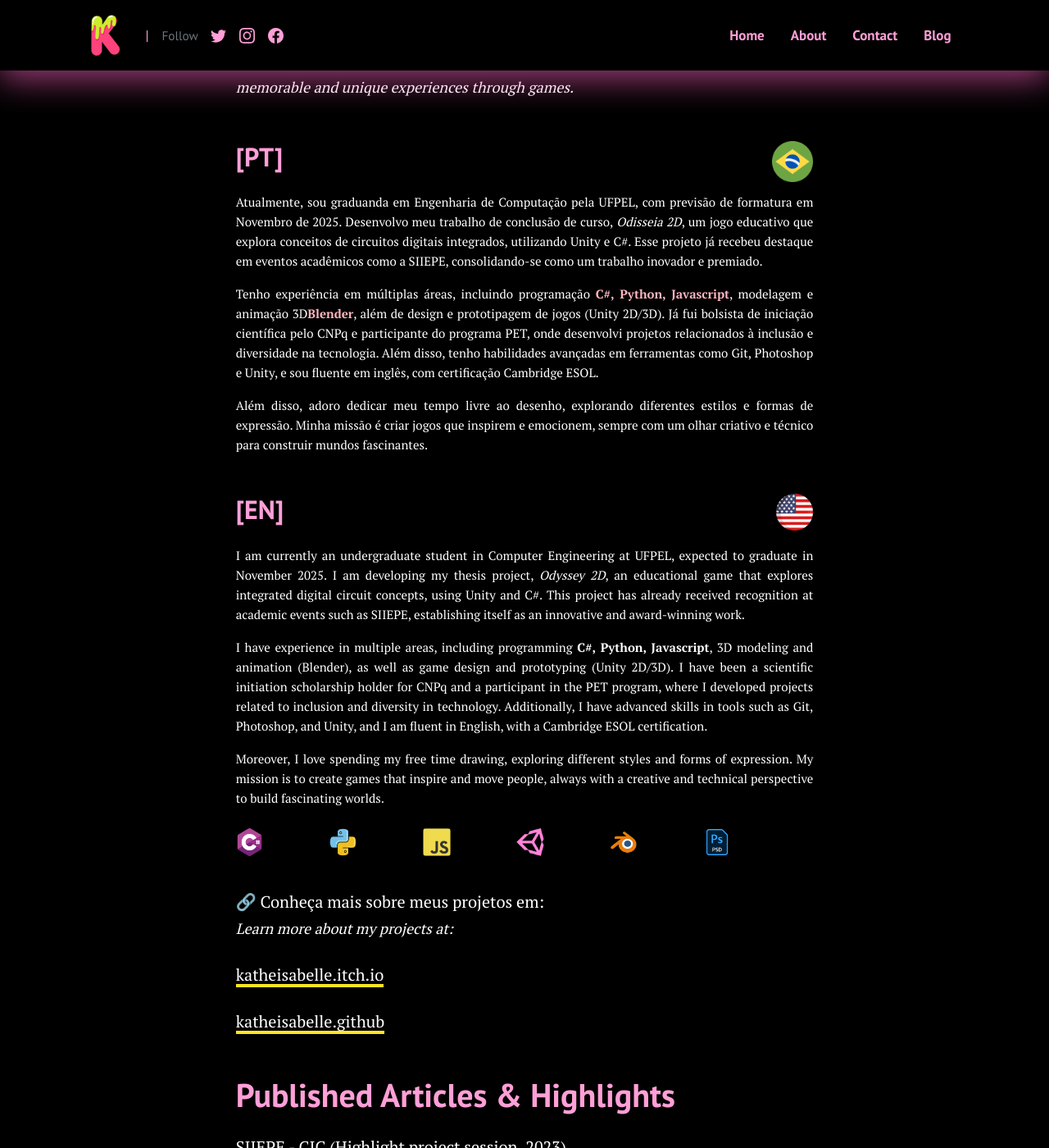
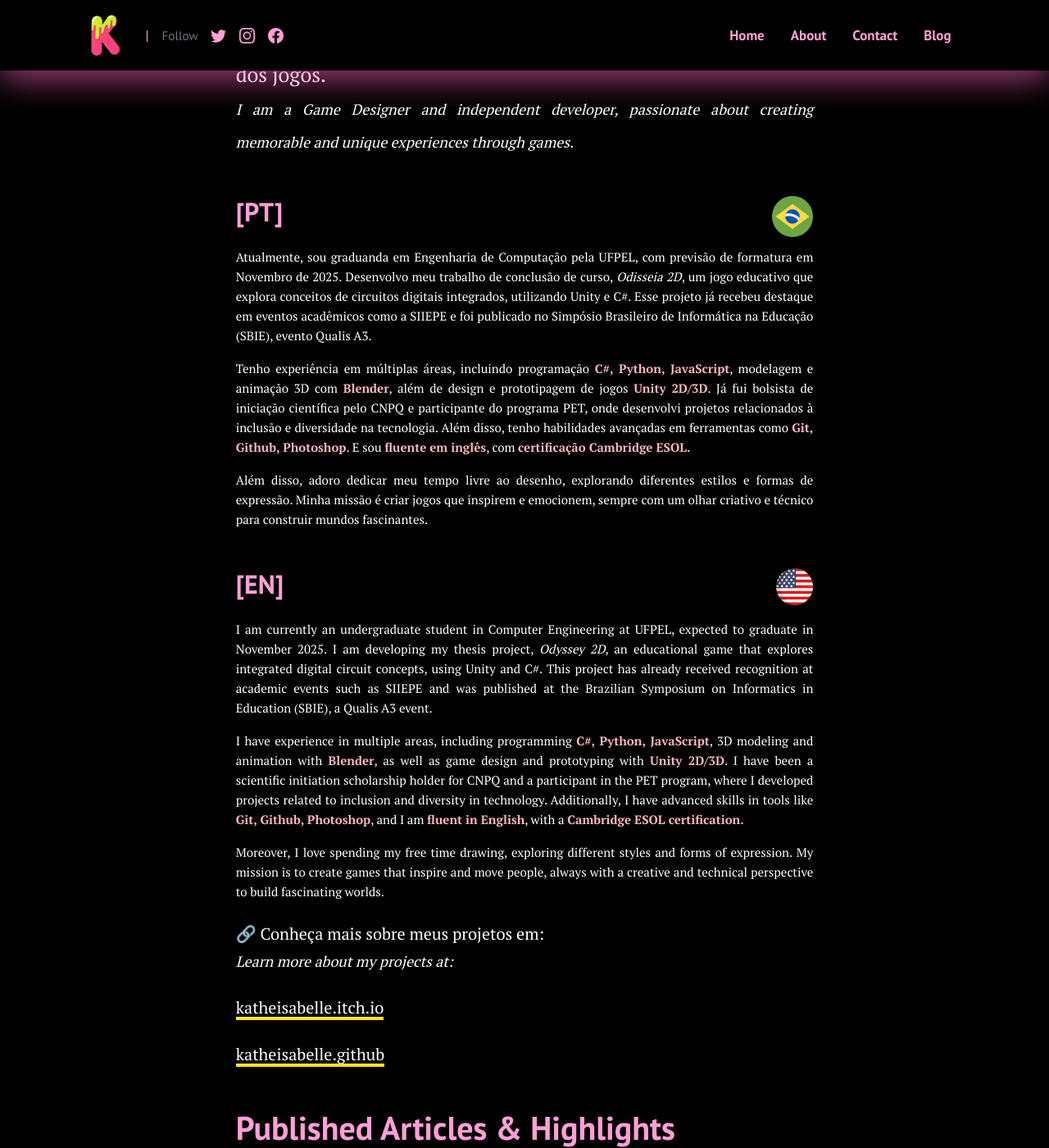
Before and after one commit to KatheIsabelle/KatheBeserra.github.io, a Jekyll site: the page built from pages/about.md, in a window 1280 px wide and 1400 px high, scrolled down 596 px. Shown: the whole window at 82% size. Built offline with Jekyll 4.4.1, drawn with Linux system fonts in a browser that asks for light colours; some of the changed text lies outside the part shown.

```diff
--- a/pages/about.md
+++ b/pages/about.md
@@ -4,39 +4,6 @@ title: About
 permalink: "/about/"
 image: assets/images/emoji1.png
 ---
-
-<div style="text-align: justify; font-size: 25px; line-height: 1.6;">
-Olá, eu sou Kathe Beserra. 👋🏻😊 <br>
-<em><span style="font-size: 18px;">Hi, I'm Kathe Beserra</span></em>
-
-<p><p>Sou Game Designer e desenvolvedora independente, apaixonada por criar experiências marcantes e únicas por meio dos jogos. <br>
-
-<em><span style="font-size: 18px;">I am a Game Designer and independent developer, passionate about creating memorable and unique experiences through games.</span></em>
-</p></p>
-
-</div>
-
-<h2>[PT] <img src="{{ site.baseurl }}/assets/images/brasil.png" style="float:right; width: 50px; height: 50px;" /></h2>
-
-<div style="text-align: justify; font-size: 15px; line-height: 1.6;">
-    <p>Atualmente, sou graduanda em Engenharia de Computação pela UFPEL, com previsão de formatura em Novembro de 2025. Desenvolvo meu trabalho de conclusão de curso, <em>Odisseia 2D</em>, um jogo educativo que explora conceitos de circuitos digitais integrados, utilizando Unity e C#. Esse projeto já recebeu destaque em eventos acadêmicos como a SIIEPE, consolidando-se como um trabalho inovador e premiado.</p>
-
-  <p>Tenho experiência em múltiplas áreas, incluindo programação <strong style="color: #FFB6C1;">C#, Python, Javascript</strong>, modelagem e animação 3D<strong style="color: #FFB6C1;">Blender</strong>, além de design e prototipagem de jogos (Unity 2D/3D). Já fui bolsista de iniciação científica pelo CNPq e participante do programa PET, onde desenvolvi projetos relacionados à inclusão e diversidade na tecnologia. Além disso, tenho habilidades avançadas em ferramentas como Git, Photoshop e Unity, e sou fluente em inglês, com certificação Cambridge ESOL.</p>
-
-  <p> Além disso, adoro dedicar meu tempo livre ao desenho, explorando diferentes estilos e formas de expressão. Minha missão é criar jogos que inspirem e emocionem, sempre com um olhar criativo e técnico para construir mundos fascinantes.  </p>
-
-</div>
-
-<h2>[EN] <img src="{{ site.baseurl }}/assets/images/estados-unidos.png" style="float:right; width: 45px; height: 45px;" /></h2>
-
-<div style="text-align: justify; font-size: 15px; line-height: 1.6;">
-    <p>I am currently an undergraduate student in Computer Engineering at UFPEL, expected to graduate in November 2025. I am developing my thesis project, <em>Odyssey 2D</em>, an educational game that explores integrated digital circuit concepts, using Unity and C#. This project has already received recognition at academic events such as SIIEPE, establishing itself as an innovative and award-winning work.</p>
-
-  <p>I have experience in multiple areas, including programming <strong>C#, Python, Javascript</strong>, 3D modeling and animation (Blender), as well as game design and prototyping (Unity 2D/3D). I have been a scientific initiation scholarship holder for CNPq and a participant in the PET program, where I developed projects related to inclusion and diversity in technology. Additionally, I have advanced skills in tools such as Git, Photoshop, and Unity, and I am fluent in English, with a Cambridge ESOL certification.</p>
-
-  <p>Moreover, I love spending my free time drawing, exploring different styles and forms of expression. My mission is to create games that inspire and move people, always with a creative and technical perspective to build fascinating worlds.</p>
-</div>
-
 <div style="display: flex; flex-wrap: wrap;">
   <figure style="flex-basis: calc(17.33% - 10px); margin-right: 2px;">
     <img src="{{ site.baseurl }}/assets/images/Csharp.png" alt="Csharp" style="width: 30%;">
@@ -48,14 +15,40 @@ Olá, eu sou Kathe Beserra. 👋🏻😊 <br>
     <img src="{{ site.baseurl }}/assets/images/javascript.png" alt="JavaScript" style="width: 30%;">
   </figure>
   <figure style="flex-basis: calc(17.33% - 10px); margin-right: 2px;">
-    <img src="{{ site.baseurl }}/assets/images/unity.png" alt="Unity" style="width: 30%;">
+    <img src="{{ site.baseurl }}/assets/images/unity.png" alt="Unity" style="width: 38%;">
   </figure>
    <figure style="flex-basis: calc(17.33% - 10px); margin-right: 2px;">
     <img src="{{ site.baseurl }}/assets/images/blender.png" alt="Blender" style="width: 30%;">
   </figure>
   <figure style="flex-basis: calc(17.33% - 10px); margin-right: 2px;">
-    <img src="{{ site.baseurl }}/assets/images/photoshop.png" alt="Photoshop" style="width: 30%;">
+    <img src="{{ site.baseurl }}/assets/images/photoshop.png" alt="Photoshop" style="width: 35%;">
   </figure>
+</div>
+<div style="text-align: justify; font-size: 25px; line-height: 1.6;">
+  Olá, eu sou Kathe Beserra. <br>
+  <em><span style="font-size: 18px;">Hi, I'm Kathe Beserra</span></em> 👋🏻😊
+
+  <p>Sou Game Designer e desenvolvedora independente, apaixonada por criar experiências marcantes e únicas por meio dos jogos. <br>
+  <em><span style="font-size: 18px;">I am a Game Designer and independent developer, passionate about creating memorable and unique experiences through games.</span></em>
+  </p>
+</div>
+
+<h2>[PT] <img src="{{ site.baseurl }}/assets/images/brasil.png" style="float:right; width: 50px; height: 50px;" /></h2>
+<div style="text-align: justify; font-size: 15px; line-height: 1.6;">
+  <p>Atualmente, sou graduanda em Engenharia de Computação pela UFPEL, com previsão de formatura em Novembro de 2025. Desenvolvo meu trabalho de conclusão de curso, <em>Odisseia 2D</em>, um jogo educativo que explora conceitos de circuitos digitais integrados, utilizando Unity e C#. Esse projeto já recebeu destaque em eventos acadêmicos como a SIIEPE e foi publicado no Simpósio Brasileiro de Informática na Educação (SBIE), evento Qualis A3.</p>
+
+  <p>Tenho experiência em múltiplas áreas, incluindo programação <strong style="color: #FFB6C1;">C#, Python, JavaScript</strong>, modelagem e animação 3D com <strong style="color: #FFB6C1;">Blender</strong>, além de design e prototipagem de jogos <strong style="color: #FFB6C1;">Unity 2D/3D</strong>. Já fui bolsista de iniciação científica pelo CNPQ e participante do programa PET, onde desenvolvi projetos relacionados à inclusão e diversidade na tecnologia. Além disso, tenho habilidades avançadas em ferramentas como <strong style="color: #FFB6C1;">Git, Github, Photoshop</strong>. E sou <strong style="color: #FFB6C1;">fluente em inglês</strong>, com <strong style="color: #FFB6C1;">certificação Cambridge ESOL.</strong></p>
+
+  <p>Além disso, adoro dedicar meu tempo livre ao desenho, explorando diferentes estilos e formas de expressão. Minha missão é criar jogos que inspirem e emocionem, sempre com um olhar criativo e técnico para construir mundos fascinantes.</p>
+</div>
+
+<h2>[EN] <img src="{{ site.baseurl }}/assets/images/estados-unidos.png" style="float:right; width: 45px; height: 45px;" /></h2>
+<div style="text-align: justify; font-size: 15px; line-height: 1.6;">
+  <p>I am currently an undergraduate student in Computer Engineering at UFPEL, expected to graduate in November 2025. I am developing my thesis project, <em>Odyssey 2D</em>, an educational game that explores integrated digital circuit concepts, using Unity and C#. This project has already received recognition at academic events such as SIIEPE and was published at the Brazilian Symposium on Informatics in Education (SBIE), a Qualis A3 event.</p>
+
+  <p>I have experience in multiple areas, including programming <strong style="color: #FFB6C1;">C#, Python, JavaScript</strong>, 3D modeling and animation with <strong style="color: #FFB6C1;">Blender</strong>, as well as game design and prototyping with <strong style="color: #FFB6C1;">Unity 2D/3D</strong>. I have been a scientific initiation scholarship holder for CNPQ and a participant in the PET program, where I developed projects related to inclusion and diversity in technology. Additionally, I have advanced skills in tools like <strong style="color: #FFB6C1;">Git, Github, Photoshop</strong>, and I am <strong style="color: #FFB6C1;">fluent in English</strong>, with a <strong style="color: #FFB6C1;">Cambridge ESOL certification.</strong></p>
+
+  <p>Moreover, I love spending my free time drawing, exploring different styles and forms of expression. My mission is to create games that inspire and move people, always with a creative and technical perspective to build fascinating worlds.</p>
 </div>
 
 🔗 Conheça mais sobre meus projetos em: <br>
```
Also changed, not shown: _posts/2020-01-12-we-all-wait-for-summer.md (+1 -1 lines), assets/images/unity.png.
